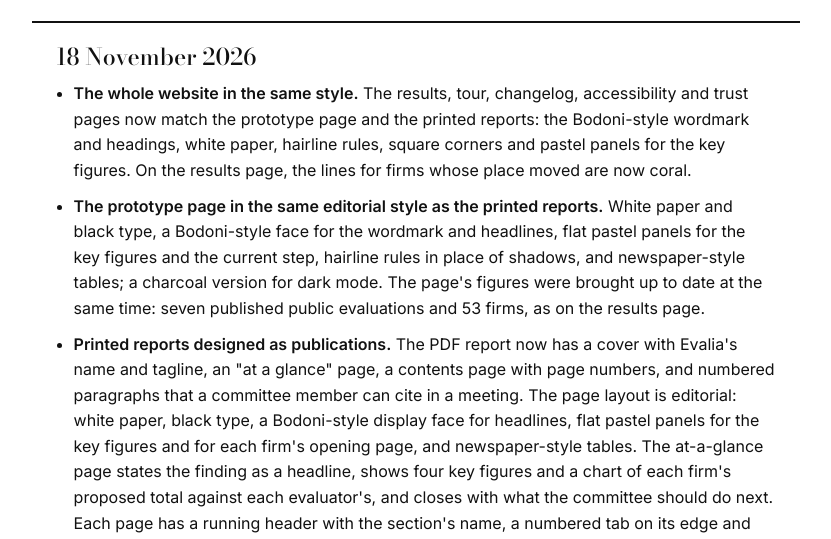
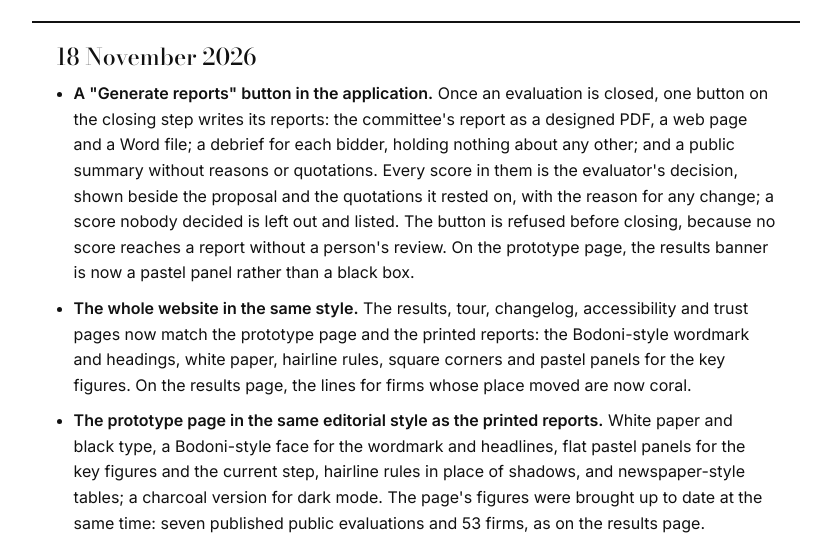
Before and after one commit to expoversal/expoversal.github.io, a plain HTML site: page Evalia/changelog.html in a window 1280 px wide. Shown: the part 237-776 px from the top of the page, without its empty margins (224-1055 px from the left). Drawn offline with nearby package versions, Linux system fonts and the light colour scheme.

Commit message:
Evalia changelog: Generate reports button
Co-Authored-By: Claude Opus 5.5 <noreply@anthropic.com>
Claude-Session: https://claude.ai/code/session_01QuvrVdQPLgRnpCZqph2mUL

```diff
--- a/Evalia/changelog.html
+++ b/Evalia/changelog.html
@@ -72,6 +72,7 @@ img, video { border-radius: 0 !important }
 <h1>What&#x27;s new in Evalia</h1>
 <p class="lead">Changes to Evalia, newest first, written for people following the product. Results come from public tender records; firms are not named. Evalia proposes; the evaluation panel decides every score.</p>
 <section class="card"><h2>18 November 2026</h2><ul>
+<li><strong>A "Generate reports" button in the application.</strong> Once an evaluation is closed, one button on the closing step writes its reports: the committee's report as a designed PDF, a web page and a Word file; a debrief for each bidder, holding nothing about any other; and a public summary without reasons or quotations. Every score in them is the evaluator's decision, shown beside the proposal and the quotations it rested on, with the reason for any change; a score nobody decided is left out and listed. The button is refused before closing, because no score reaches a report without a person's review. On the prototype page, the results banner is now a pastel panel rather than a black box.</li>
 <li><strong>The whole website in the same style.</strong> The results, tour, changelog, accessibility and trust pages now match the prototype page and the printed reports: the Bodoni-style wordmark and headings, white paper, hairline rules, square corners and pastel panels for the key figures. On the results page, the lines for firms whose place moved are now coral.</li>
 <li><strong>The prototype page in the same editorial style as the printed reports.</strong> White paper and black type, a Bodoni-style face for the wordmark and headlines, flat pastel panels for the key figures and the current step, hairline rules in place of shadows, and newspaper-style tables; a charcoal version for dark mode. The page's figures were brought up to date at the same time: seven published public evaluations and 53 firms, as on the results page.</li>
 <li><strong>Printed reports designed as publications.</strong> The PDF report now has a cover with Evalia's name and tagline, an "at a glance" page, a contents page with page numbers, and numbered paragraphs that a committee member can cite in a meeting. The page layout is editorial: white paper, black type, a Bodoni-style display face for headlines, flat pastel panels for the key figures and for each firm's opening page, and newspaper-style tables. The at-a-glance page states the finding as a headline, shows four key figures and a chart of each firm's proposed total against each evaluator's, and closes with what the committee should do next. Each page has a running header with the section's name, a numbered tab on its edge and "Page x of y". The appendices list every quotation the report relies on and explain its terms. All the type is open-licence and travels inside the file; every headline and figure is computed from the evaluation, with no model call. Tried on the county fire-station tender: a 25-page committee report, 11-page debriefs and a five-page public summary.</li>
```
